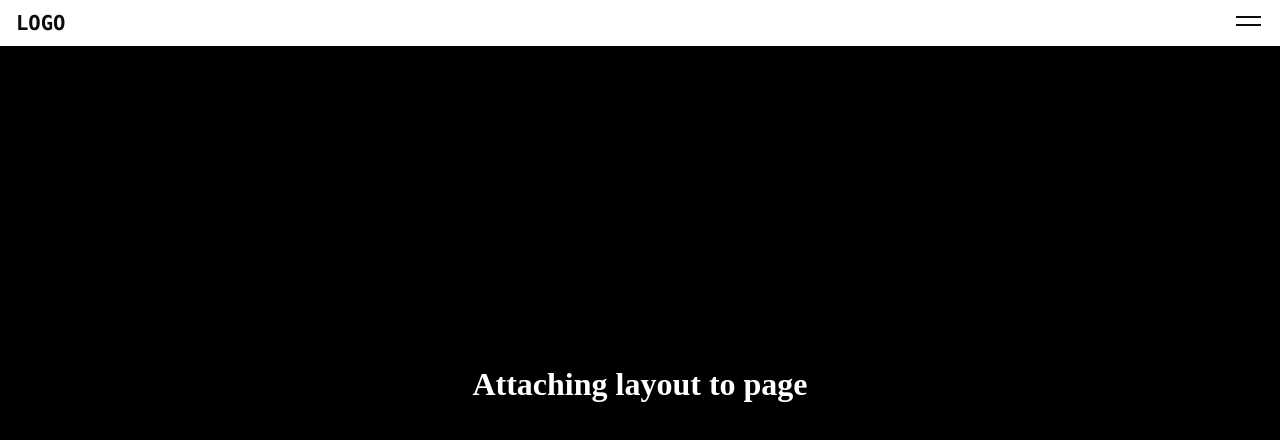
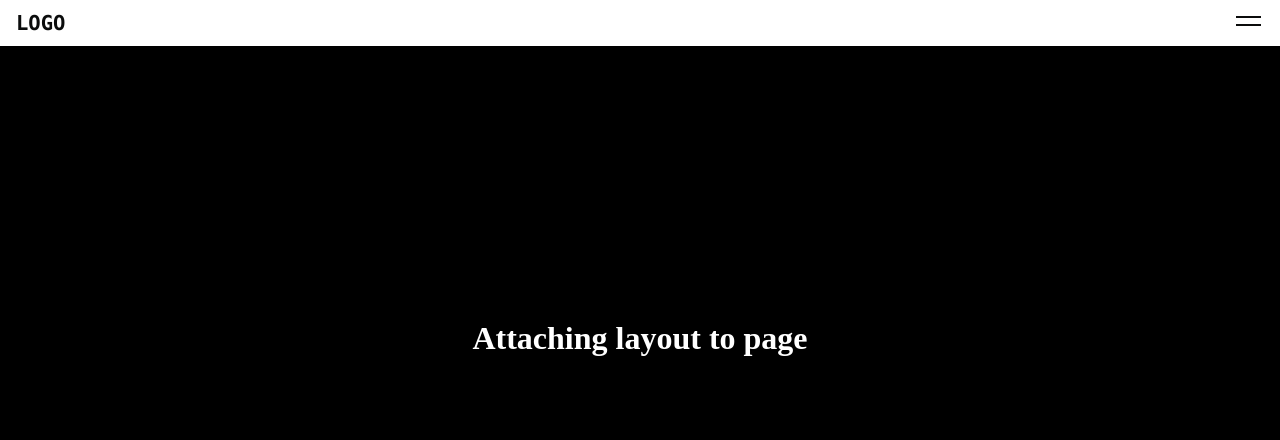
Before and after one commit to duncanmatt/animated-menu, a Next.js app: page / in a window 1280 px wide. Shown: the top 440 px of the page. Built offline with nearby package versions, Linux system fonts and the light colour scheme.

Commit message:
fixed header with page scrolling

```diff
--- a/src/components/NavMenu.tsx
+++ b/src/components/NavMenu.tsx
@@ -6,16 +6,24 @@ type NavMenuStatus = {
 const NavMenu = ({ active, resetMenu }: NavMenuStatus) => {
   return (
     <nav data-active={active} className='navMenu'>
-      <div className='navMenuLinks'>
+      <div className='navMenuInner'>
+        <ul className='navMenuLinks'>
+          <li>
             <a onClick={resetMenu} href='#content'>
               Link 1
             </a>
+          </li>
+          <li>
             <a onClick={resetMenu} href='#content'>
               Link 2
             </a>
+          </li>
+          <li>
             <a onClick={resetMenu} href='#content'>
               Link 3
             </a>
+          </li>
+        </ul>
       </div>
     </nav>
   );
--- a/src/styles/globals.css
+++ b/src/styles/globals.css
@@ -46,11 +46,7 @@
 
 html,
 body {
-  width: 100%;
-  height: 100%;
-  margin: 0px;
-  padding: 0px;
-  overflow-x: hidden;
+  position: relative;
 }
 
 body {
@@ -61,11 +57,16 @@ body {
       rgb(var(--background-end-rgb))
     )
     rgb(var(--background-start-rgb));
+  min-height: calc(1vh * 100);
+  height: auto;
+  overflow-y: scroll;
+  overflow-x: hidden;
+  overscroll-behavior: none;
 }
 
-main {
+/* main {
   min-height: 100vh;
-}
+} */
 
 a {
   color: inherit;
@@ -73,7 +74,7 @@ a {
 }
 
 .headerWrapper {
-  position: sticky;
+  position: fixed;
   top: 0;
   left: 0;
   right: 0;
@@ -85,7 +86,7 @@ a {
 }
 
 .header {
-  position: relative;
+  /* position: relative; */
   height: 100%;
 }
 
@@ -114,7 +115,7 @@ a {
 
 .navControl {
   z-index: 3;
-  position: relative;
+  /* position: relative; */
   pointer-events: auto;
   text-decoration: none;
 }
@@ -168,15 +169,23 @@ a {
 
 .navMenu {
   pointer-events: auto;
-  position: fixed;
-  left: 0;
-  top: 0;
-  bottom: 0;
-  right: 0;
+  position: relative;
+  /* left: 0; */
+  /* bottom: 0; */
+  /* right: 0; */
+  height: 100vh;
+  width: 100vw;
   background-color: #fff;
-  overflow: auto;
+  /* overflow: hidden; */
   transition: transform 0.3s ease-in-out;
   z-index: 2;
+}
+
+.navMenuInner {
+  display: grid;
+  height: 100vh;
+  overflow: hidden;
+  position: relative;
 }
 
 .navMenu[data-active='true'] {
@@ -194,16 +203,20 @@ a {
   flex-direction: column;
 }
 
-.navMenuLinks > a {
+.navMenuLinks > li {
+  list-style: none;
+  margin-bottom: 24px;
+}
+
+.navMenuLinks > li > a {
   font-family: ui-monospace, monospace;
   font-size: 1.4rem;
-  margin-bottom: 24px;
   font-weight: 200;
   letter-spacing: 0.01em;
   text-decoration: none;
 }
 
-.navMenuLinks > a:hover,
-.navMenuLinks > a:active {
+.navMenuLinks > li > a:hover,
+.navMenuLinks > li > a:active {
   font-weight: 500;
 }
```
Lines whose indentation alone changed are shown as unchanged.
